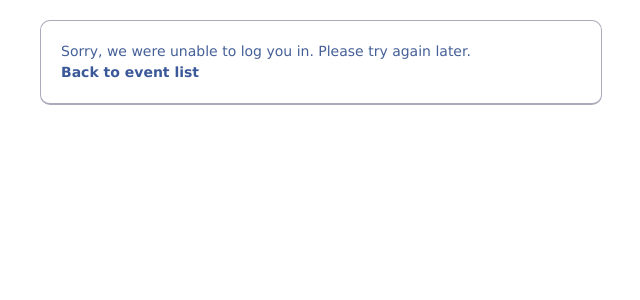
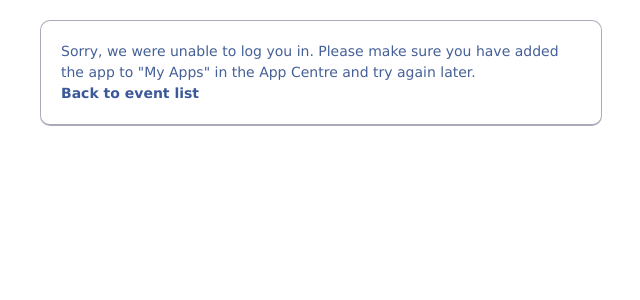
Before and after one commit to bensums/subaqua-site, a Django app: template ueasa-events/templates/login-error.html in a window 1280 px wide. Shown: the top 300 px of the page, without its empty margins (319-959 px from the left). Run offline with Django 3.2, Linux system fonts and the light colour scheme; the template is opened without the code that fills it, so the values that code supplies are empty; parts of the project's set-up code (start-up, migrations or seed data) failed here and were passed over; some libraries are stand-ins or nearby versions.

Commit message:
More friendly login-error

```diff
--- a/ueasa-events/templates/login-error.html
+++ b/ueasa-events/templates/login-error.html
@@ -1,5 +1,5 @@
 {% extends 'base.html' %}
 {% block errors %}
-<p class="error">Sorry, we were unable to log you in. Please try again later.</p>
+<p class="error">Sorry, we were unable to log you in. Please make sure you have added the app to &quot;My Apps&quot; in the App Centre and try again later.</p>
 <p><a href="/">Back to event list</a></p>
 {% endblock %}
```
